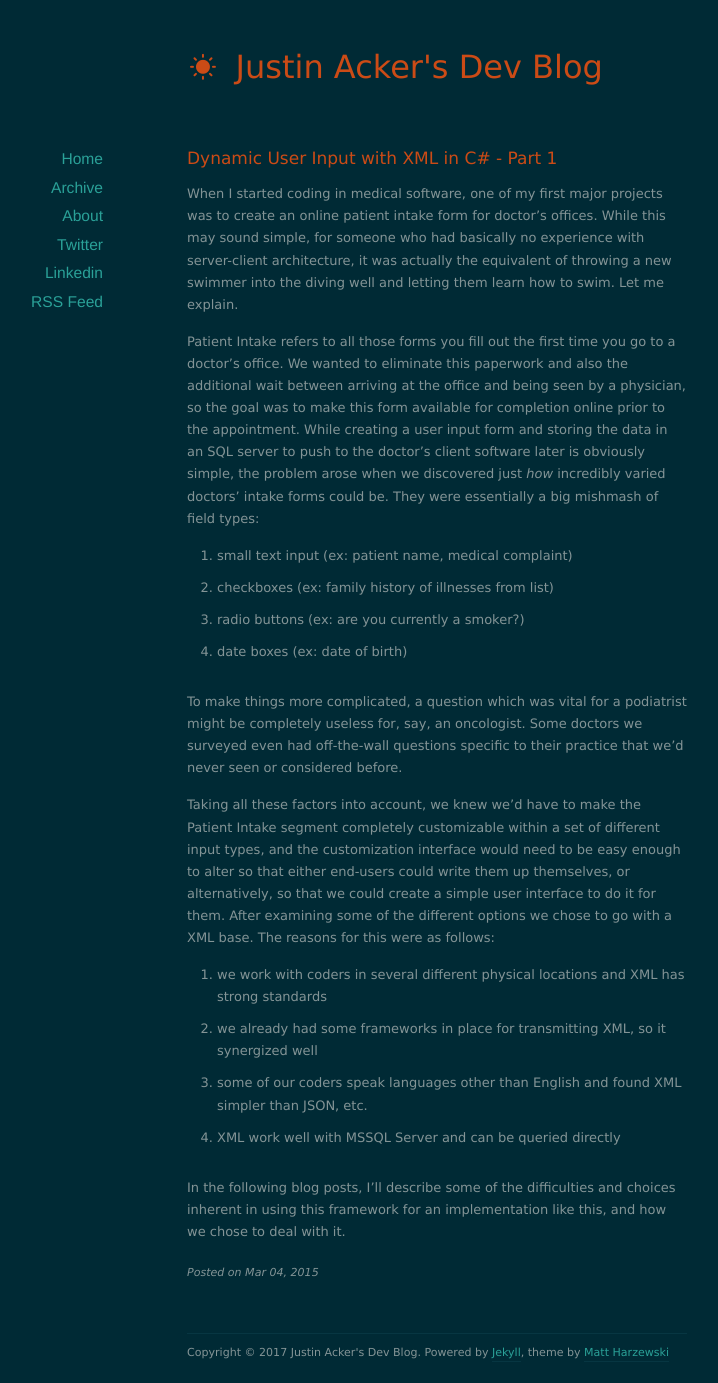
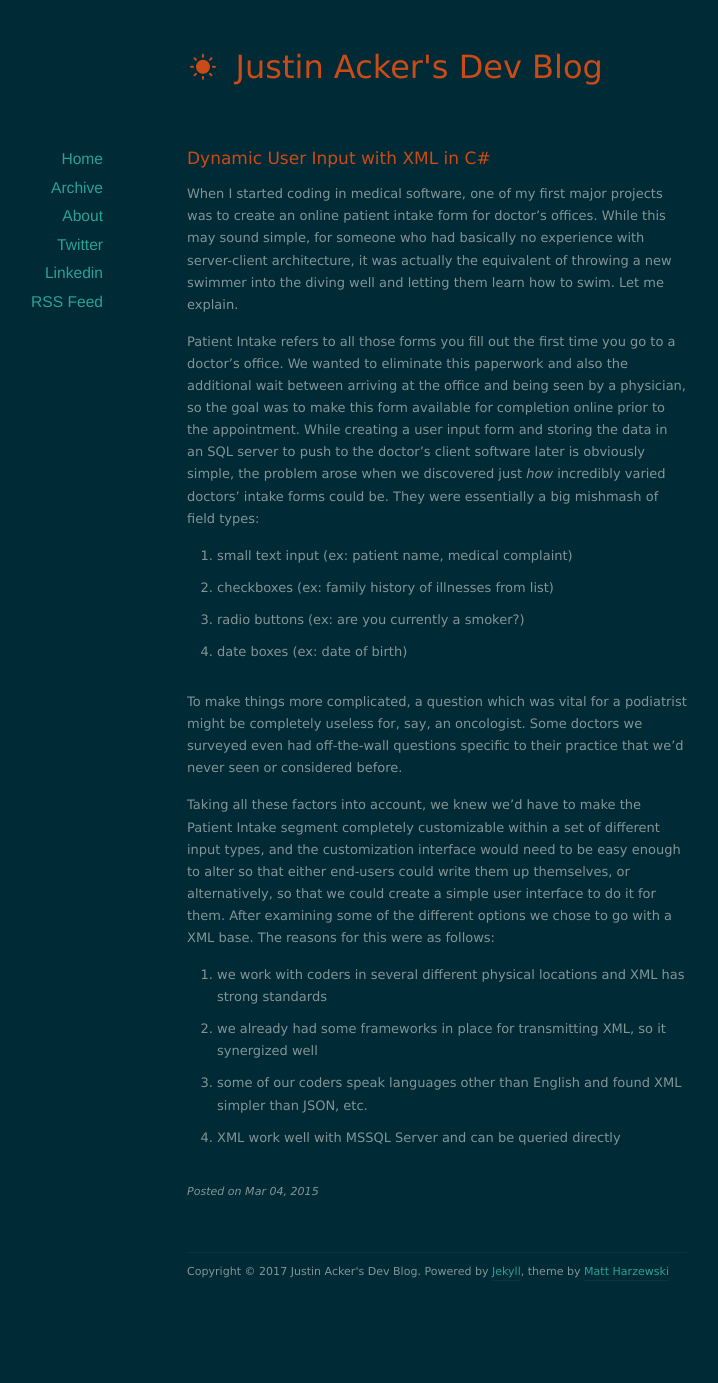
Before and after one commit to Atmajr/Atmajr.github.io, a Jekyll site: the page built from _posts/2015-03-04-dynamic-user-input-with-xml-in-C#-Part-1.markdown, in a window 1280 px wide. Shown: the whole page, without its empty margins (203-921 px from the left). Built offline with Jekyll 4.4.1, drawn with Linux system fonts in a browser that asks for light colours; nearby versions of some CDN libraries; after the commit the page ends 1301 px from its top, so only the background shows below that.

Commit message:
Update 2015-03-04-dynamic-user-input-with-xml-in-C#-Part-1.markdown

```diff
--- a/_posts/2015-03-04-dynamic-user-input-with-xml-in-C#-Part-1.markdown
+++ b/_posts/2015-03-04-dynamic-user-input-with-xml-in-C#-Part-1.markdown
@@ -1,6 +1,6 @@
 ---
 layout: post
-title: Dynamic User Input with XML in C# - Part 1
+title: Dynamic User Input with XML in C#
 categories: dev code C# XML
 tags:
 - XML
@@ -49,7 +49,3 @@ synergized well
 * some of our coders speak languages other than English and found XML simpler
 than JSON, etc.
 * XML work well with MSSQL Server and can be queried directly
-
-In the following blog posts, I'll describe some of the difficulties and choices
-inherent in using this framework for an implementation like this, and how we
-chose to deal with it.
```
